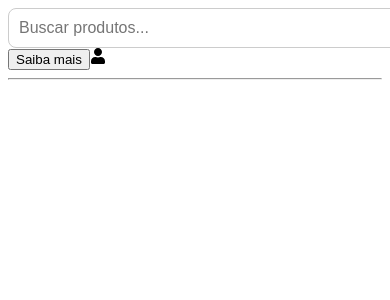
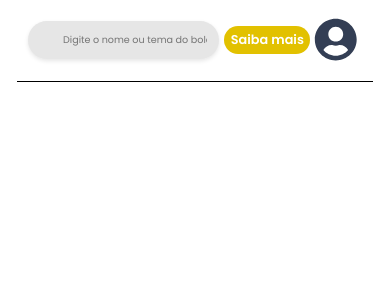
Before and after one commit to camillefk/catalogoSayonara, a React (Vite) app: page / in a window 390 px wide. Shown: the top 300 px of the page. Built offline with nearby package versions, Linux system fonts and the light colour scheme.

Commit message:
trabalhando na responsividade

```diff
--- a/index.html
+++ b/index.html
@@ -4,6 +4,9 @@
     <meta charset="UTF-8" />
     <link rel="icon" type="image/svg+xml" href="/vite.svg" />
     <meta name="viewport" content="width=device-width, initial-scale=1.0" />
+    <link rel="stylesheet" href="https://fonts.googleapis.com/css2?family=Poppins:wght@300;400;600&display=swap" />
+
+
     <title>Sayonara Bolos</title>
   </head>
   <body>
--- a/src/pages/homePage.jsx
+++ b/src/pages/homePage.jsx
@@ -1,7 +1,7 @@
 import { useNavigate } from 'react-router-dom';
-import { FaUser } from 'react-icons/fa';
+import { FaUserCircle } from "react-icons/fa";
 import SearchBar from '../components/searchBar/searchBar';
-//import '../styles/homePage';
+import '../styles/homePage.css';
 
 const homePage = () => {
     const navigate = useNavigate();
@@ -9,9 +9,9 @@ const homePage = () => {
     return (
         <div className="homepage-container">
             <div className="search-bar-container">
-                <SearchBar placeholder= "Buscar produtos..." />
+                <SearchBar placeholder= "Digite o nome ou tema do bolo..." />
                 <button className="saiba-mais-button">Saiba mais</button>
-                <FaUser className="user-icon" onClick={() => navigate("/login")} />
+                <FaUserCircle className="user-icon" onClick={() => navigate("/login")} />
             </div>
             <hr className="separator" />
         </div>
--- a/src/styles/homePage.css
+++ b/src/styles/homePage.css
@@ -0,0 +1,103 @@
+/* Container principal da homepage */
+.homepage-container {
+    display: flex;
+    flex-direction: column;
+    align-items: center;
+    margin: 0;
+    padding: 0;
+    font-family: Poppins;
+  }
+
+  /* Container dos itens na parte superior */
+  .search-bar-container {
+    display: flex;
+    justify-content: space-between; /* Espaço igual entre os itens */
+    align-items: center; /* Alinha verticalmente os itens */
+    width: 100%;
+    max-width: 1200px; /* Limita a largura máxima para telas grandes */
+    padding: 10px 20px;
+    box-sizing: border-box;
+  }
+
+  /* Estilos da SearchBar */
+  .search-bar-container input {
+    width: 70%;
+    padding: 8px;
+    font-size: 1rem;
+    border-radius: 5px;
+    border: 1px solid #ccc;
+  }
+
+  /* Estilos do botão Saiba mais */
+  .saiba-mais-button {
+    width: 20%;
+    padding: 10px 0px;
+    font-size: 1rem;
+    border: none;
+    background-color: #e2c100;
+    color: white;
+    border-radius: 20px;
+    cursor: pointer;
+  }
+
+  .saiba-mais-button:hover {
+    background-color: #d2b302;
+  }
+
+  /* Estilos do ícone de usuário */
+  .user-icon {
+    width: 10%;
+    font-size: 1.5rem;
+    cursor: pointer;
+    text-align: center;
+  }
+
+  /* Linha de separação */
+  .separator {
+    width: 95%;
+    border: 0;
+    border-top: 1px solid #000000;
+    margin-top: 10px;
+  }
+
+  /* Responsividade */
+  @media (max-width: 768px) {
+    .search-bar-container {
+        display: flex;
+        flex-direction: row;
+        justify-content: space-between;
+        align-items: center;
+        width: 100%;
+
+    }
+
+    .search-bar-container input {
+        width: 70%;
+        margin-right: 5px;
+        font-family: 'Poppins', sans-serif;
+        font-size: 0.6rem;
+        border-radius: 20px;
+        padding: 12px;
+        background-color: #e6e6e6;
+        box-shadow: 0 2px 4px rgba(0, 0, 0, 0.1);
+        border:none;
+        transition: all 0.3s ease;
+        padding-left: 35px;
+    }
+
+    .saiba-mais-button {
+        width: 40%;
+        font-size: 0.8rem;
+        font-family: 'Poppins', sans-serif;
+        font-weight: bold;
+        padding: 5px;
+
+    }
+
+    .user-icon {
+        width: 25%;
+        text-align: center;
+        font-size: 2.7rem;
+        color: #333e54;
+    }
+  }
```
